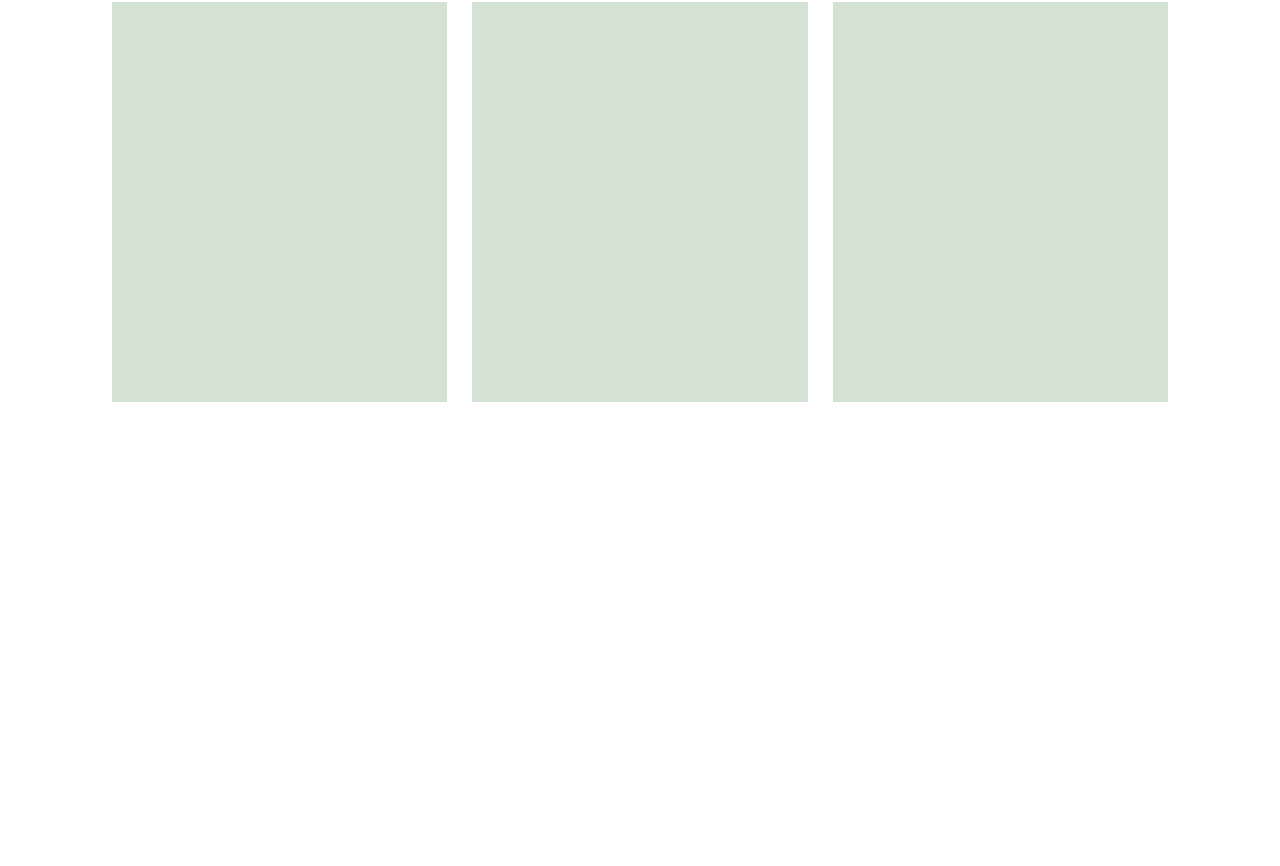
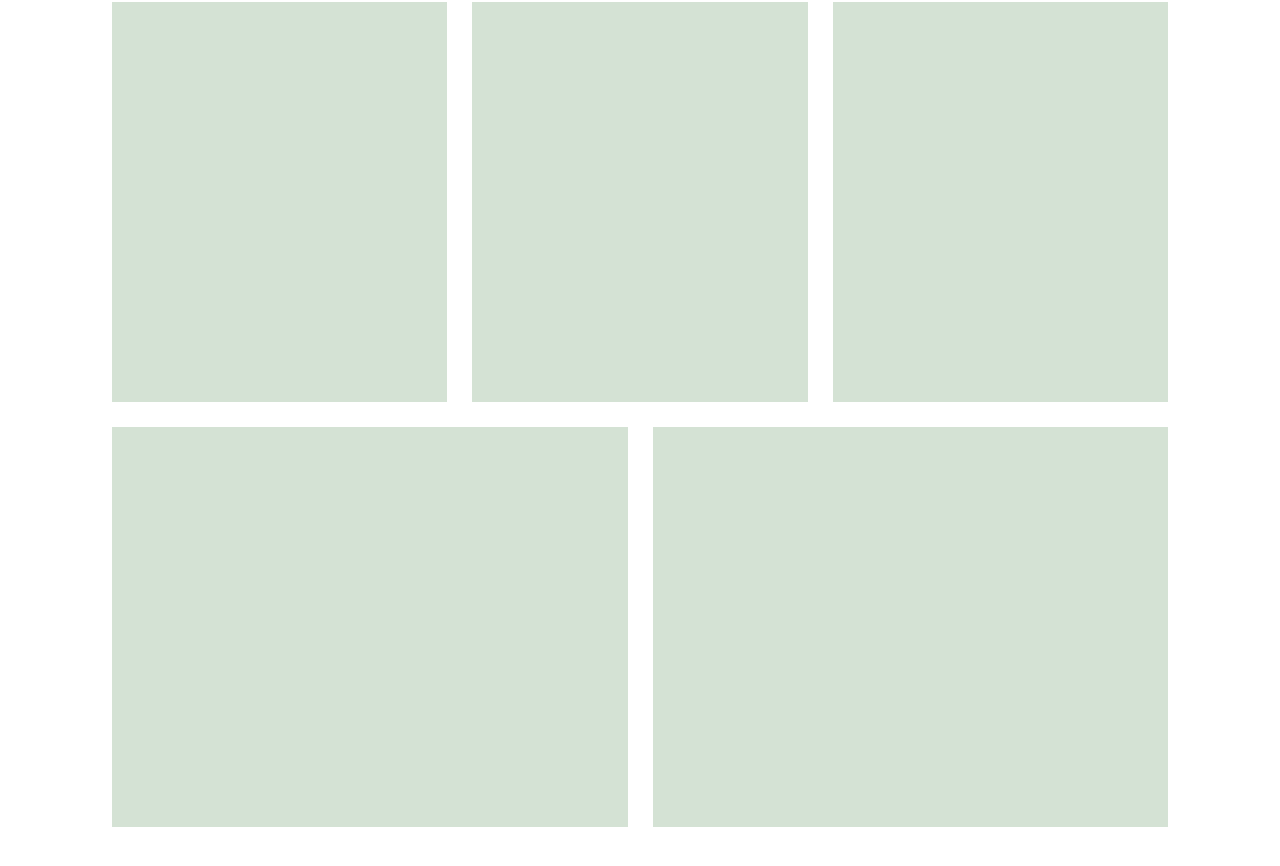
Before and after one commit to Aroma-oh/responsive-web, a React (Vite) app in the folder grid/: page / in a window 1280 px wide. Shown: the part 380-1246 px from the top of the page. Before the commit the page ends 839 px from the top, so only its background shows below. Built offline with nearby package versions, Linux system fonts and the light colour scheme.

Commit message:
feat: Feature section 생성

```diff
--- a/grid/src/App.tsx
+++ b/grid/src/App.tsx
@@ -1,12 +1,13 @@
 import './App.css';
 import { Hero } from './section/Hero';
+import { Feature } from './section/Feature';
+
 function App() {
 
   return (
     <>
-
       <Hero />
-
+      <Feature />
     </>
   )
 }
--- /dev/null
+++ b/grid/src/section/Feature.tsx
@@ -0,0 +1,11 @@
+import { Grid } from '../component/Grid';
+import { CardStyled } from '../component/CardStyled';
+
+export const Feature = () => {
+  return (
+    <Grid p={80}>
+      <CardStyled start={1} end={4} />
+      <CardStyled start={4} end={7} />
+    </Grid>
+  )
+}
```
